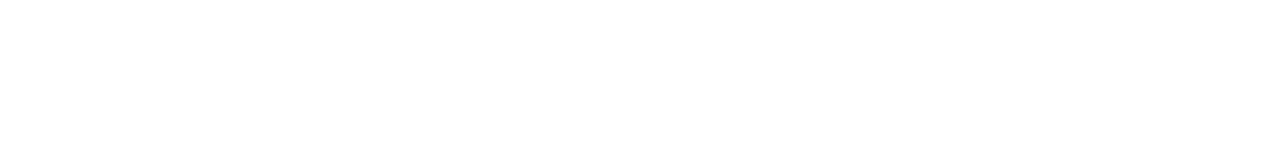
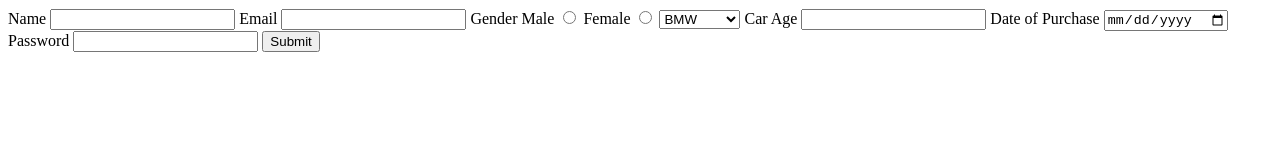
Before and after one commit to acciojob/car-insurance-form-amant-creator, a website: page main.html in a window 1280 px wide. Drawn offline with Linux system fonts and the light colour scheme.

Commit message:
created a submission

```diff
--- a/main.html
+++ b/main.html
@@ -6,8 +6,30 @@
 	<link rel="stylesheet" href="styles.css">
 </head>
 
-<body>
+<body method="post">
 	<!-- the entire body must be written by student -->
+	<label for="name">Name</label>
+	<input type="text" id="name" required>
+	<label for="email">Email</label>
+	<input type="email" id="email" required>
+	<label for="gender">Gender</label>
+	<label for="male">Male</label>
+	<input type="radio" name="gender"required>
+		<label for="female">Female</label>
+	<input type="radio" name="gender" required>
+	<select id="cars">
+		<option>BMW</option>
+		<option>Audi</option>
+		<option>Mercedez</option>
+	</select>
+		<label for="carage">Car Age</label>
+	<input type="number" id="carage" required>
+	<label for="dop">Date of Purchase</label>
+	<input type="date" id="dop" required>
+		<label for="password">Password</label>
+	<input type="password" id="password" required>
+		<!-- <label for="submit">Submit</label> -->
+	<button type="submit">Submit</button>
     <script type="text/javascript" src="./script.js">
 </script>
 
```
